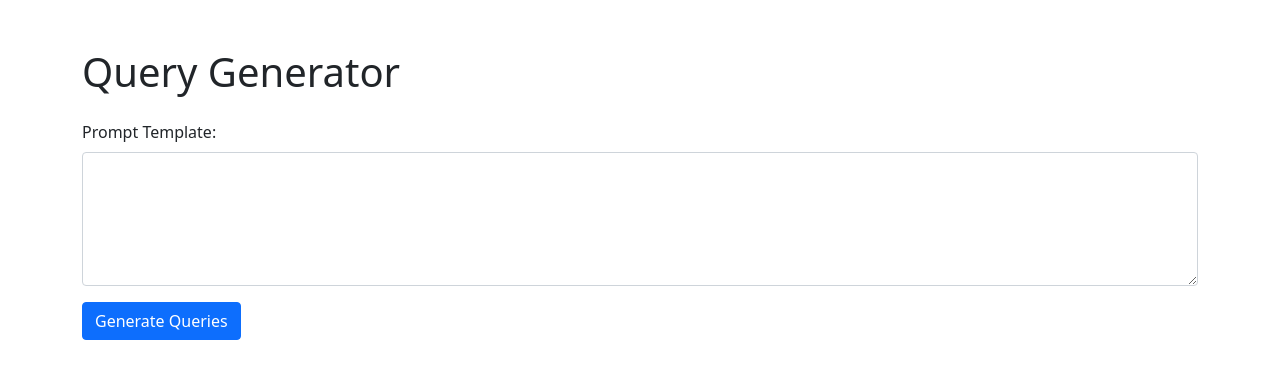
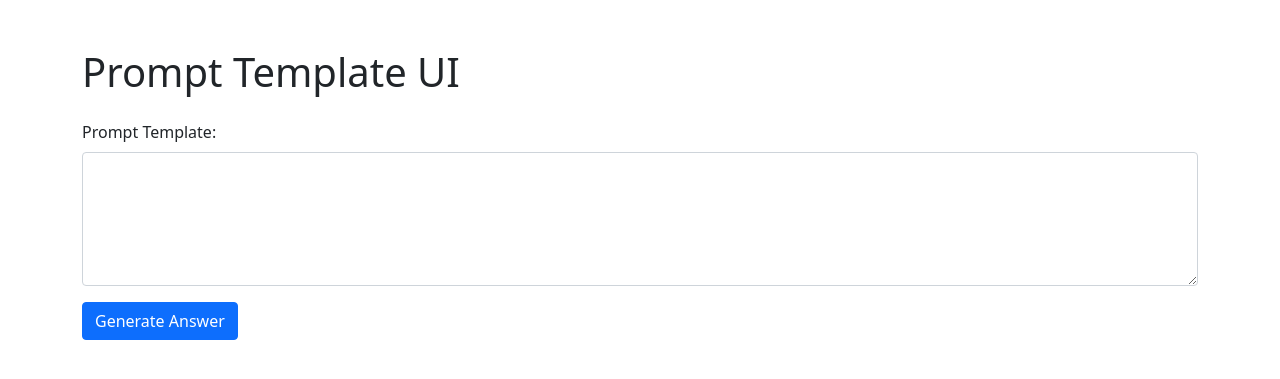
Before and after one commit to chunyoupeng/prompt-template-ui, a Flask app: page / in a window 1280 px wide. Shown: the top 379 px of the page. Run offline with Flask 3, Linux system fonts and the light colour scheme.

```diff
--- a/templates/index.html
+++ b/templates/index.html
@@ -3,19 +3,19 @@
 <head>
     <meta charset="UTF-8">
     <meta name="viewport" content="width=device-width, initial-scale=1.0">
-    <title>Query Generator</title>
+    <title>Prompt Template UI</title>
     <link href="https://cdn.jsdelivr.net/npm/bootstrap@5.1.3/dist/css/bootstrap.min.css" rel="stylesheet">
 </head>
 <body>
     <div class="container mt-5">
-        <h1 class="mb-4">Query Generator</h1>
+        <h1 class="mb-4">Prompt Template UI</h1>
         <form id="templateForm">
             <div class="mb-3">
                 <label for="promptTemplate" class="form-label">Prompt Template:</label>
                 <textarea class="form-control" id="promptTemplate" rows="5" required></textarea>
             </div>
             <div id="variableInputs"></div>
-            <button type="submit" class="btn btn-primary">Generate Queries</button>
+            <button type="submit" class="btn btn-primary">Generate Answer</button>
         </form>
 
         <!-- Spinner for loading effect -->
```
Also changed, not shown: 2 other files.
